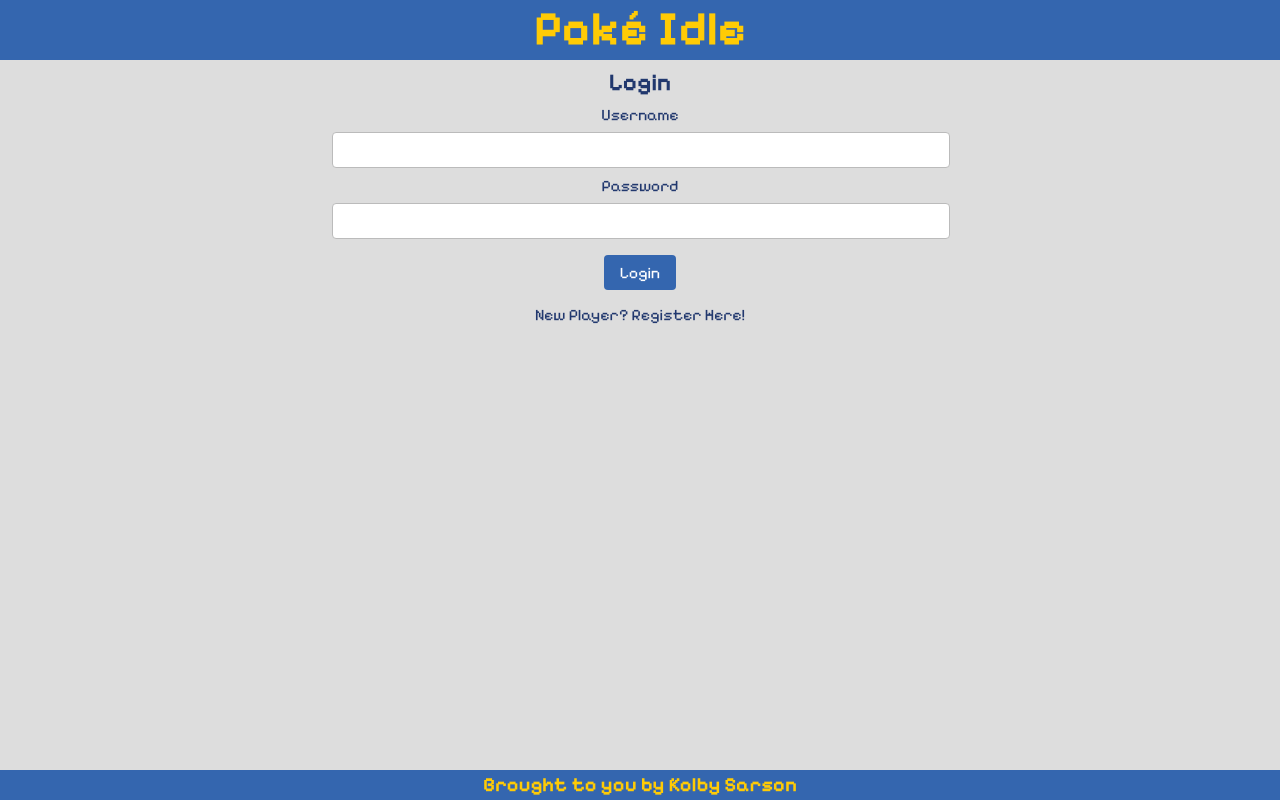
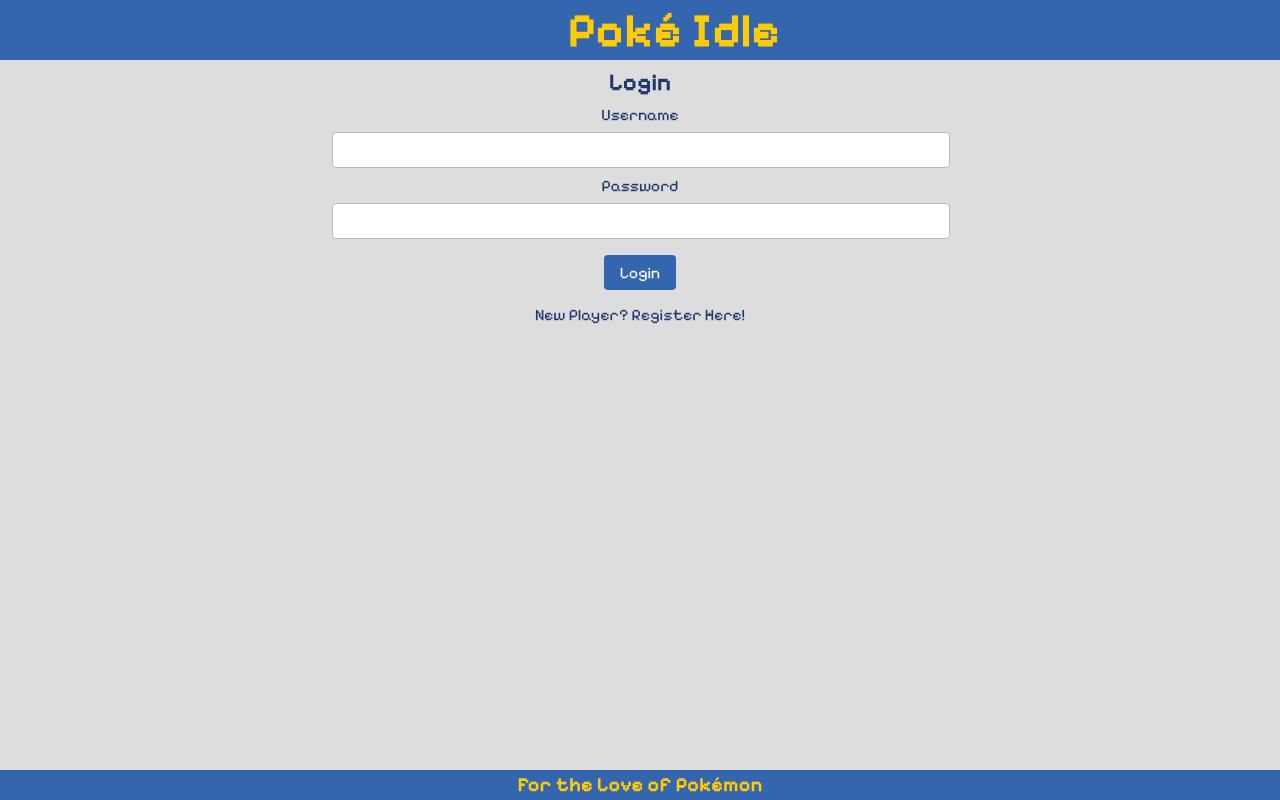
Before and after one commit to ksarson/poke-idle, a React (Vite) app in the folder poke-idle/client/: page / in a window 1280 px wide. Built offline with nearby package versions, Linux system fonts and the light colour scheme.

Commit message:
Added Logout and Session State

```diff
--- a/poke-idle/client/src/App.tsx
+++ b/poke-idle/client/src/App.tsx
@@ -1,5 +1,5 @@
 import "./styles/App.scss";
-import React, { useState } from "react";
+import React, { useState, useEffect } from "react";
 import Header from "./components/PageStructure/Header";
 import Main from "./components/PageStructure/Main";
 import LoginLandingPage from "./components/LoginLandingPage/LoginLandingPage";
@@ -12,9 +12,24 @@
     setIsLoggedIn(true);
   };
 
+  const handleLogout = () => {
+    sessionStorage.removeItem("playerInfo");
+    setIsLoggedIn(false);
+  };
+
+  useEffect(() => {
+    const playerInfo = sessionStorage.getItem("playerInfo");
+    console.log(playerInfo);
+    if (playerInfo) {
+      setIsLoggedIn(true);
+    } else {
+      setIsLoggedIn(false);
+    }
+  }, []);
+
   return (
     <>
-      <Header />
+      <Header onLogout={handleLogout} isLoggedIn={isLoggedIn} />
       {isLoggedIn ? (
         <Main />
       ) : (
--- a/poke-idle/client/src/components/LoginLandingPage/LoginLandingPage.tsx
+++ b/poke-idle/client/src/components/LoginLandingPage/LoginLandingPage.tsx
@@ -18,7 +18,6 @@
   const passwordPattern =
     "^(?=.*[0-9])(?=.*[!@#$%^&*])[a-zA-Z0-9!@#$%^&*]{10,}$";
 
-  console.log(errorMessage);
   useEffect(() => {
     setUsername("");
     setPassword("");
--- a/poke-idle/client/src/components/PageStructure/Footer.tsx
+++ b/poke-idle/client/src/components/PageStructure/Footer.tsx
@@ -2,7 +2,7 @@
 import React from "react";
 
 const Footer: React.FC = () => {
-  return <footer>Brought to you by Kolby Sarson</footer>;
+  return <footer>For the Love of Pok&eacute;mon</footer>;
 };
 
 export default Footer;
--- a/poke-idle/client/src/components/PageStructure/Header.tsx
+++ b/poke-idle/client/src/components/PageStructure/Header.tsx
@@ -1,8 +1,31 @@
 import "../../styles/PageStructure.scss";
 import React from "react";
+import PropTypes from "prop-types";
+import { FontAwesomeIcon } from "@fortawesome/react-fontawesome";
+import { faSignOutAlt } from "@fortawesome/free-solid-svg-icons";
 
-const Header: React.FC = () => {
-  return <header>Pok&eacute; Idle</header>;
+interface HeaderProps {
+  onLogout: () => void;
+  isLoggedIn: boolean;
+}
+
+const Header: React.FC<HeaderProps> = ({ onLogout, isLoggedIn }) => {
+  return (
+    <header>
+      <div className="spacer-div" />
+      <div className="header-text">Pok&eacute; Idle</div>
+      {isLoggedIn && (
+        <button className="logout-button" onClick={onLogout}>
+          <FontAwesomeIcon icon={faSignOutAlt} size="lg" />
+        </button>
+      )}
+    </header>
+  );
+};
+
+Header.propTypes = {
+  onLogout: PropTypes.func.isRequired,
+  isLoggedIn: PropTypes.bool.isRequired,
 };
 
 export default Header;
--- a/poke-idle/client/src/endpoints/CheckUserCredentials.tsx
+++ b/poke-idle/client/src/endpoints/CheckUserCredentials.tsx
@@ -24,6 +24,7 @@
     }
 
     console.log("Login Successful:", data);
+    sessionStorage.setItem("playerInfo", JSON.stringify(data.player));
     onLoginSuccess();
     return data;
   } catch (error) {
--- a/poke-idle/client/src/styles/PageStructure.scss
+++ b/poke-idle/client/src/styles/PageStructure.scss
@@ -6,6 +6,38 @@
   font-size: 3rem;
   font-weight: 700;
   height: $header-height;
+  display: flex;
+  justify-content: space-between;
+  align-items: center;
+
+  .spacer-div {
+    flex: 1;
+  }
+
+  .header-text {
+    flex: 18;
+
+    @media (max-width: $mobile-max-width) {
+      flex: 6;
+    }
+  }
+}
+
+.logout-button {
+  flex: 1;
+  padding: 0;
+  height: 36px;
+  width: 48px;
+  background-color: $pokemon-light-blue;
+  color: $pokemon-yellow;
+  border: none;
+  font-size: 1.5rem;
+  cursor: pointer;
+  transition: background-color 0.3s ease;
+
+  &:hover {
+    background-color: $pokemon-dark-blue;
+  }
 }
 
 main {
--- a/poke-idle/package.json
+++ b/poke-idle/package.json
@@ -16,6 +16,9 @@
   "author": "",
   "license": "ISC",
   "dependencies": {
+    "@fortawesome/fontawesome-svg-core": "^6.5.2",
+    "@fortawesome/free-solid-svg-icons": "^6.5.2",
+    "@fortawesome/react-fontawesome": "^0.2.2",
     "axios": "^1.7.2",
     "bcrypt": "^5.1.1",
     "cors": "^2.8.5",
```
Also changed, not shown: 2 other files (tests, documents, lock files or other folders).
